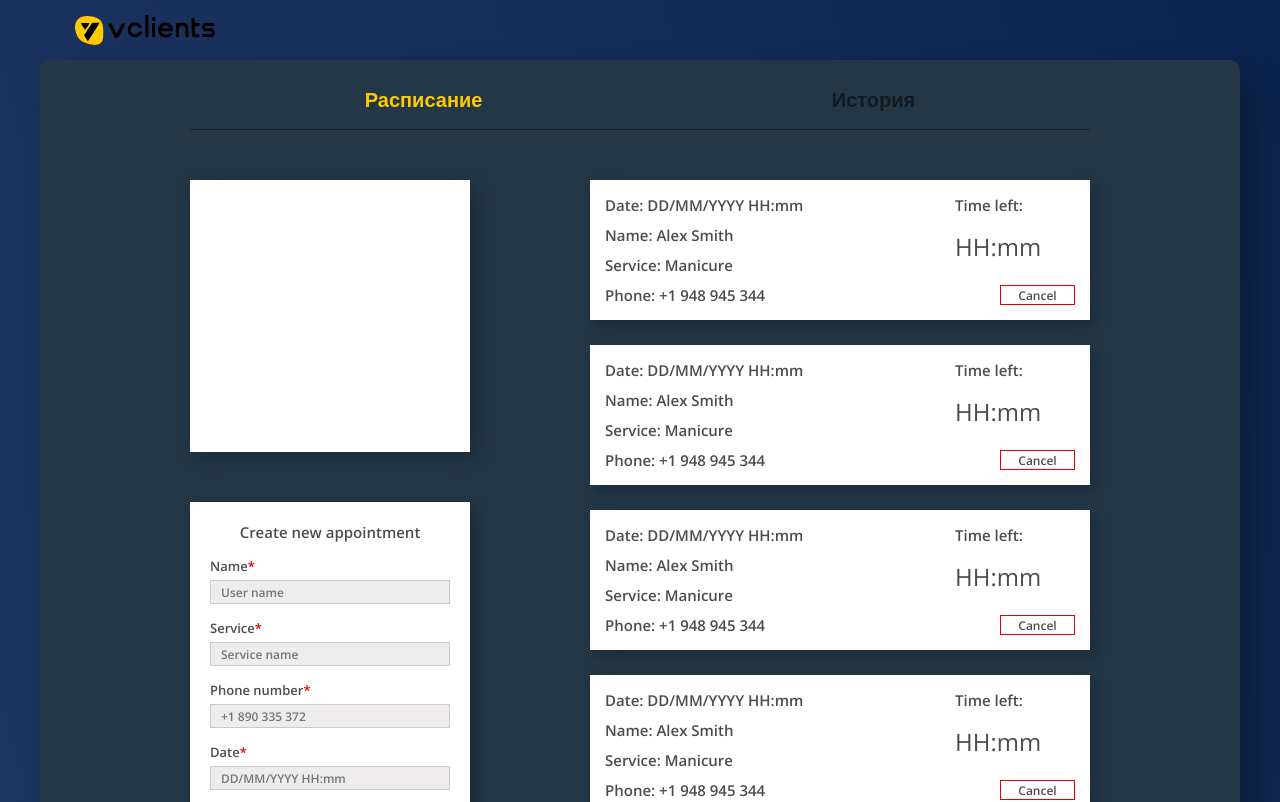
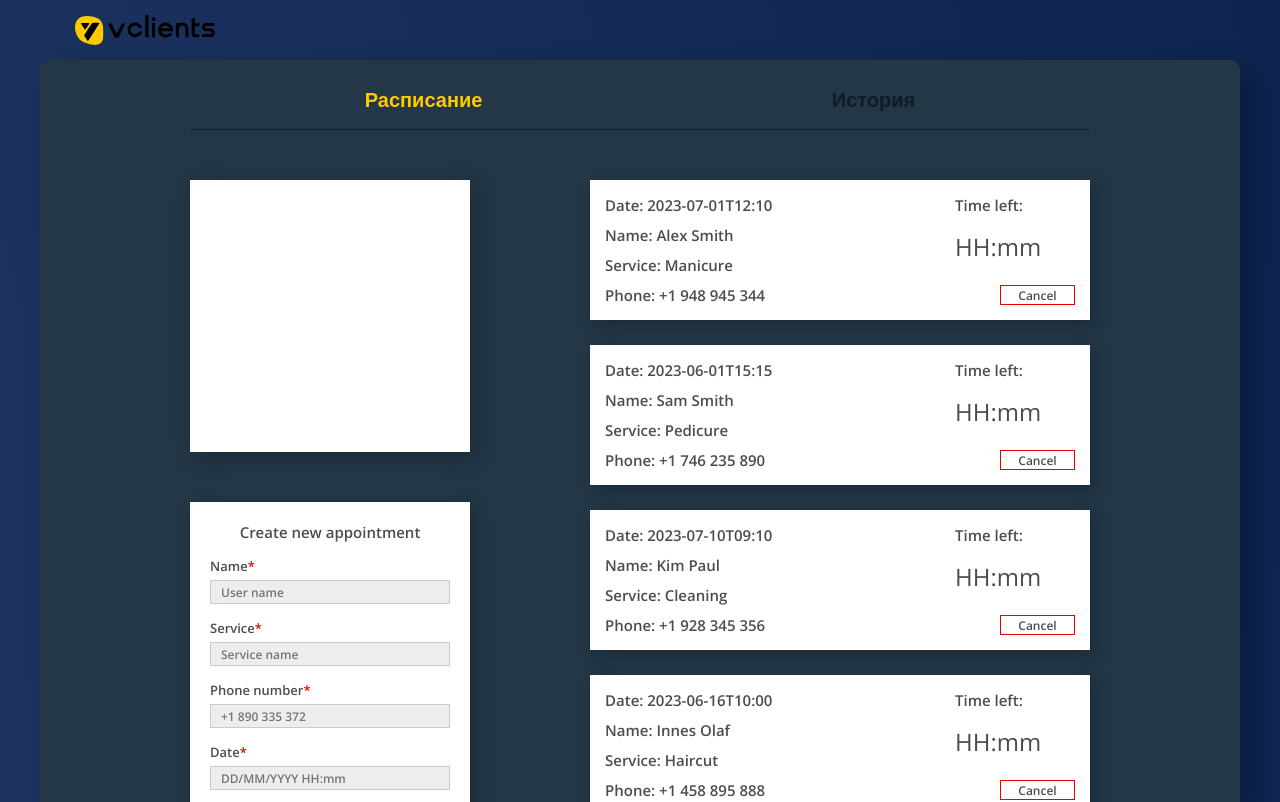
Before and after one commit to vgshenshin/vclients, a React (Create React App) app: page / in a window 1280 px wide. Shown: the top 802 px of the page. Built offline with nearby package versions, Linux system fonts and the light colour scheme; data requests are answered from the project's data file.

Commit message:
added list active appointment

```diff
--- a/src/components/app/App.tsx
+++ b/src/components/app/App.tsx
@@ -1,5 +1,6 @@
 import Header from "../header/Header";
 import SchedulePage from "../../pages/schedule/SchedulePage";
+import AppointmentContextProvider from "../../context/appointmets/AppointmentsContext";
 // import HistoryPage from "../../pages/history/HistoryPage";
 // import CancelModal from "../modal/CancelModal";
 import "./app.scss";
@@ -8,7 +9,9 @@ function App() {
 	return (
 		<main className="board">
 			<Header />
-			<SchedulePage />
+			<AppointmentContextProvider>
+				<SchedulePage />
+			</AppointmentContextProvider>
 			{/* <HistoryPage /> */}
 			{/* <CancelModal /> */}
 		</main>
--- a/src/components/appointmentItem.tsx/AppointmentItem.tsx
+++ b/src/components/appointmentItem.tsx/AppointmentItem.tsx
@@ -1,13 +1,21 @@
+import React from "react";
+import { ActiveAppointment } from "../../shared/interfaces/appointment.interface";
 import "./appointmentItem.scss";
 
-function AppointmentItem() {
+const AppointmentItem = ({
+	id,
+	name,
+	date,
+	service,
+	phone,
+}: ActiveAppointment) => {
 	return (
 		<div className="appointment">
 			<div className="appointment__info">
-				<span className="appointment__date">Date: DD/MM/YYYY HH:mm</span>
-				<span className="appointment__name">Name: Alex Smith</span>
-				<span className="appointment__service">Service: Manicure</span>
-				<span className="appointment__phone">Phone: +1 948 945 344</span>
+				<span className="appointment__date">Date: {date}</span>
+				<span className="appointment__name">Name: {name}</span>
+				<span className="appointment__service">Service: {service}</span>
+				<span className="appointment__phone">Phone: {phone}</span>
 			</div>
 			<div className="appointment__time">
 				<span>Time left:</span>
@@ -17,6 +25,6 @@ function AppointmentItem() {
 			{/* <div className="appointment__canceled">Canceled</div> */}
 		</div>
 	);
-}
+};
 
 export default AppointmentItem;
--- a/src/components/appointmentList/AppointmentList.tsx
+++ b/src/components/appointmentList/AppointmentList.tsx
@@ -1,12 +1,20 @@
+import { useContext, useEffect } from "react";
 import AppointmentItem from "../appointmentItem.tsx/AppointmentItem";
+import { AppointmentContext } from "../../context/appointmets/AppointmentsContext";
 
 function AppointmentList() {
+	const { activeAppointment, getActiveAppointments } =
+		useContext(AppointmentContext);
+	useEffect(() => {
+		getActiveAppointments();
+	}, []);
 	return (
 		<>
-			<AppointmentItem />
-			<AppointmentItem />
-			<AppointmentItem />
-			<AppointmentItem />
+			{activeAppointment.length
+				? activeAppointment.map((item) => {
+						return <AppointmentItem key={item.id} {...item} />;
+				  })
+				: null}
 		</>
 	);
 }
--- a/src/components/historyList/HistoryList.tsx
+++ b/src/components/historyList/HistoryList.tsx
@@ -3,12 +3,12 @@ import AppointmentItem from "../appointmentItem.tsx/AppointmentItem";
 function HistoryList() {
 	return (
 		<>
+			{/* <AppointmentItem />
 			<AppointmentItem />
 			<AppointmentItem />
 			<AppointmentItem />
 			<AppointmentItem />
-			<AppointmentItem />
-			<AppointmentItem />
+			<AppointmentItem /> */}
 		</>
 	);
 }
--- a/src/context/appointmets/AppointmentsContext.tsx
+++ b/src/context/appointmets/AppointmentsContext.tsx
@@ -14,12 +14,14 @@ interface ProviderProps {
 
 interface AppointmentContextValue extends IInitialState {
 	getAppointments: () => void;
+	getActiveAppointments: () => void;
 }
 
 export const AppointmentContext = createContext<AppointmentContextValue>({
 	allAppointment: initialState.allAppointment,
 	activeAppointment: initialState.activeAppointment,
 	getAppointments: () => {},
+	getActiveAppointments: () => {},
 });
 
 const AppointmentContextProvider = ({ children }: ProviderProps) => {
@@ -38,6 +40,14 @@ const AppointmentContextProvider = ({ children }: ProviderProps) => {
 				})
 			);
 		},
+		getActiveAppointments: () => {
+			getAllActiveAppointments().then((data) =>
+				dispatch({
+					type: ActionsTypes.SET_ACTIVE_APPOINTMENTS,
+					payload: data,
+				})
+			);
+		},
 	};
 
 	return (
--- a/src/services/AppointmentService.ts
+++ b/src/services/AppointmentService.ts
@@ -29,15 +29,15 @@ const useAppointmentService = () => {
 	const getAllActiveAppointments = async (): Promise<ActiveAppointment[]> => {
 		const base = await getAllAppointments();
 
-		const transformed: ActiveAppointment[] = base.map(
-			({ id, date, name, service, phone }) => ({
+		const transformed: ActiveAppointment[] = base
+			.filter((item) => !item.canceled)
+			.map(({ id, date, name, service, phone }) => ({
 				id,
 				date,
 				name,
 				service,
 				phone,
-			})
-		);
+			}));
 
 		return transformed;
 	};
```
